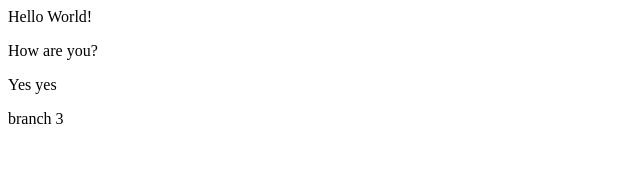
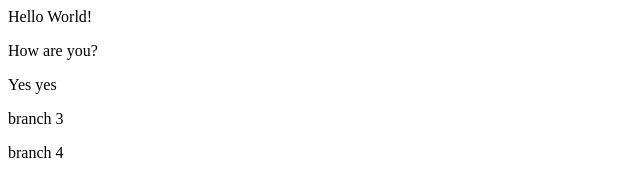
Before and after one commit to acaroline-ciandt/greatcoder, a plain HTML site: page index.html in a window 1280 px wide. Shown: the full height of the page, 0-640 px from the left. Drawn offline with Linux system fonts and the light colour scheme.

Commit message:
Commit da branch 4

```diff
--- a/index.html
+++ b/index.html
@@ -4,5 +4,6 @@
   <p>How are you?</p>
   <p>Yes yes</p>
   <p>branch 3</p>
+  <p>branch 4</p>
  </body>
  </html>
```
